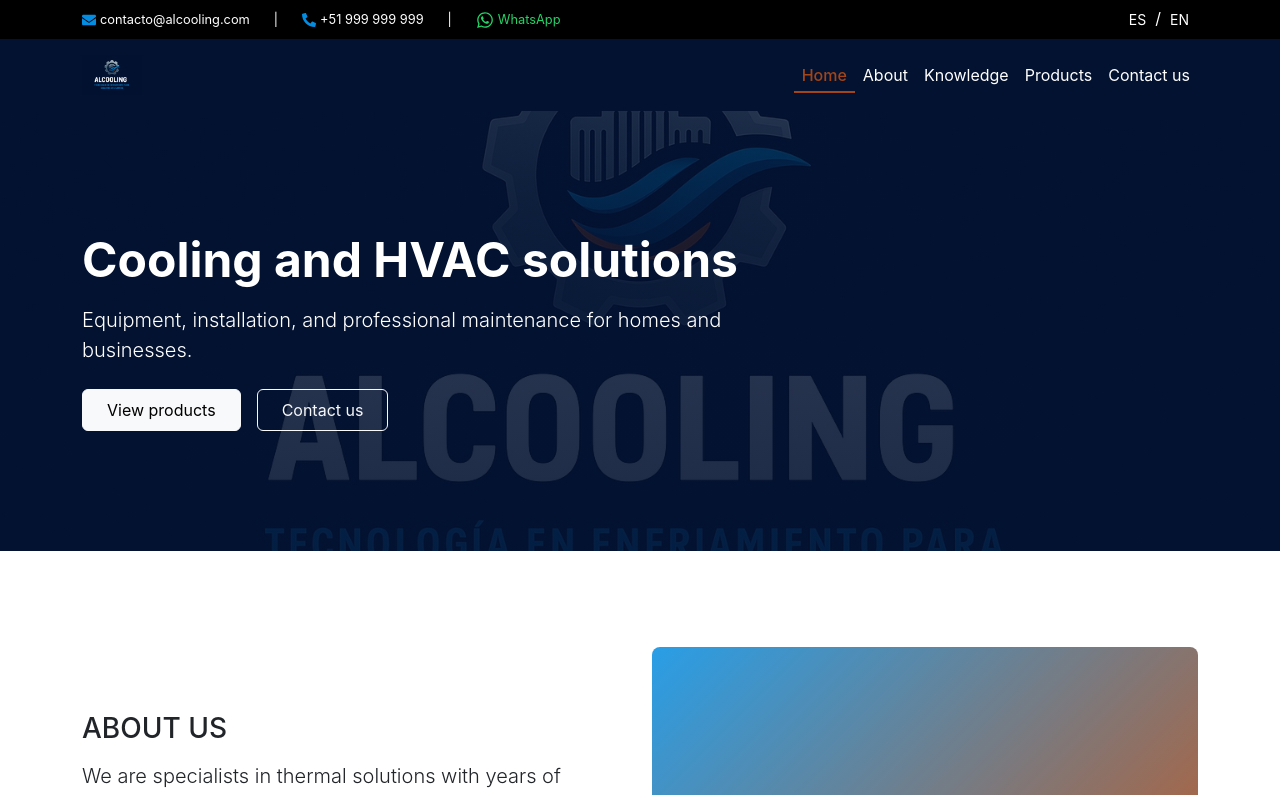
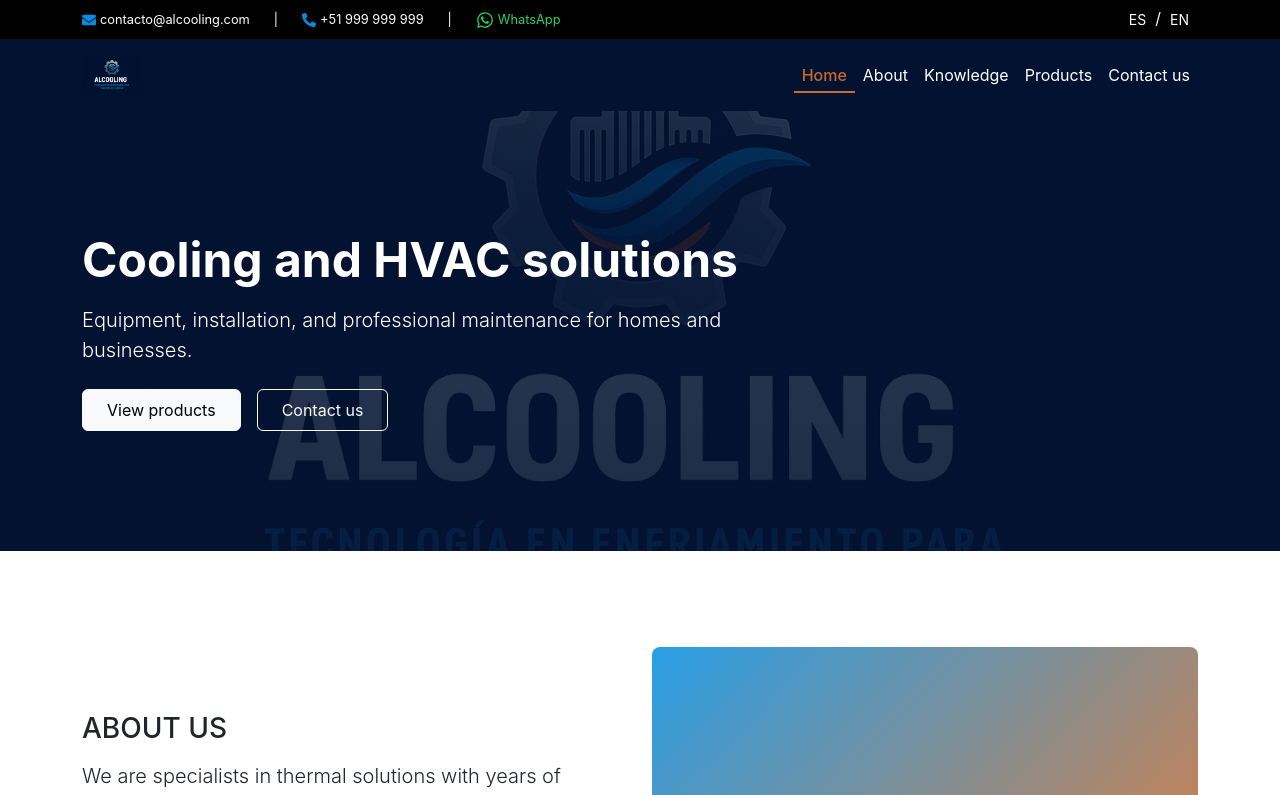
Before and after one commit to jAlejandroGM/advancedline-cooling-web, a React (Vite) app: page / in a window 1280 px wide. Shown: the top 795 px of the page. Built offline with nearby package versions, Linux system fonts and the light colour scheme.

Commit message:
fix: update hover color for links in Topbar for improved visibility

```diff
--- a/src/components/Topbar/Topbar.module.css
+++ b/src/components/Topbar/Topbar.module.css
@@ -1,5 +1,9 @@
 .contact-info {
   font-size: 0.8rem;
+}
+
+header a:hover {
+  color: var(--color-wood);
 }
 
 .FaPhone {
--- a/src/styles/globals.css
+++ b/src/styles/globals.css
@@ -9,8 +9,7 @@
   --color-text: #e0e7eb;
   --color-metal-gray: #a4b4be;
   --color-darker-gray: #466076;
-  --color-wood: #a44515;
-  --color-dark-wood: #723825;
+  --color-wood: #c86a2c;
 }
 
 * {
```
